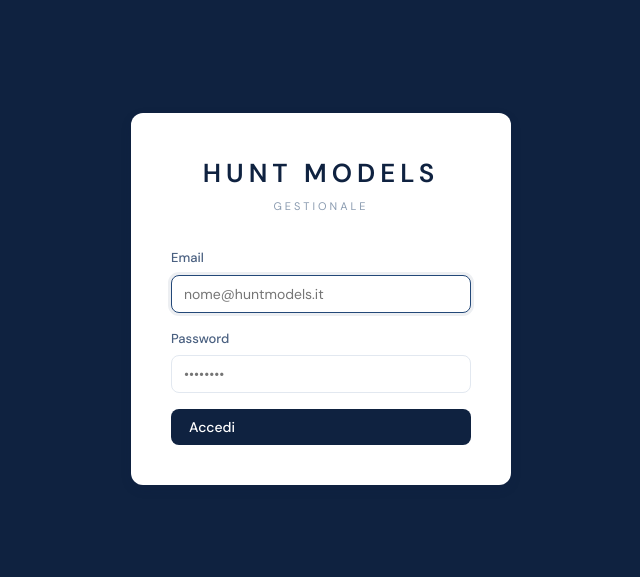
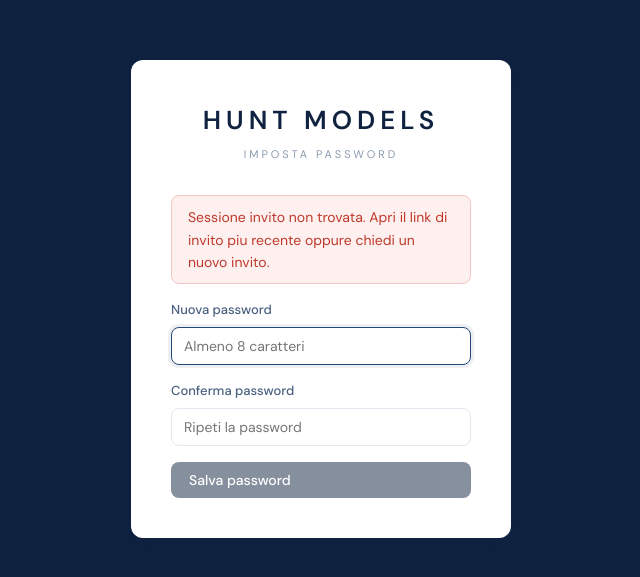
Before and after one commit to l1uk/agency-mgmt, a React (Vite) app: page /set-password in a window 1280 px wide. Before the commit this address led to /login. Shown: the part 101-678 px from the top of the page, without its empty margins (319-959 px from the left). Built offline with nearby package versions, Linux system fonts and the light colour scheme; no server answers.

Commit message:
Fix set password

```diff
--- a/src/App.jsx
+++ b/src/App.jsx
@@ -1,5 +1,4 @@
-import { BrowserRouter, Routes, Route, Navigate, useLocation, useNavigate } from 'react-router-dom'
-import { useEffect } from 'react'
+import { BrowserRouter, Routes, Route, Navigate, useLocation } from 'react-router-dom'
 import { useAuth } from './hooks/useAuth'
 import Layout from './components/Layout'
 import Login from './pages/Login'
@@ -14,10 +13,7 @@
 import SetPassword from './pages/SetPassword'
 
 function InviteRecoveryRedirect() {
-  const navigate = useNavigate()
   const location = useLocation()
-
-  useEffect(() => {
   const query = new URLSearchParams(location.search)
   const hashRaw = window.location.hash.startsWith('#')
     ? window.location.hash.slice(1)
@@ -26,11 +22,14 @@
 
   const type = query.get('type') || hash.get('type')
   const isInviteOrRecovery = type === 'invite' || type === 'recovery'
+  const hasAuthTokens = hash.has('access_token') || hash.has('refresh_token')
+  const shouldRedirectToSetPassword =
+    location.pathname !== '/set-password' &&
+    (isInviteOrRecovery || hasAuthTokens)
 
-    if (isInviteOrRecovery && location.pathname !== '/set-password') {
-      navigate('/set-password', { replace: true })
+  if (shouldRedirectToSetPassword) {
+    return <Navigate to={`/set-password${location.search}${location.hash}`} replace />
   }
-  }, [location.pathname, location.search, navigate])
 
   return null
 }
--- a/src/pages/SetPassword.jsx
+++ b/src/pages/SetPassword.jsx
@@ -16,14 +16,15 @@
   const [success, setSuccess] = useState('')
   const [saving, setSaving] = useState(false)
 
-  useEffect(() => {
-    if (!loading && !user) navigate('/login', { replace: true })
-  }, [loading, user, navigate])
-
   const handleSubmit = async (e) => {
     e.preventDefault()
     setError('')
     setSuccess('')
+
+    if (!user) {
+      setError('Link non valido o scaduto. Richiedi un nuovo invito e riapri il link ricevuto via email.')
+      return
+    }
 
     if (password.length < 8) {
       setError('La password deve contenere almeno 8 caratteri.')
@@ -60,6 +61,11 @@
 
         {error && <div className="alert alert-error">{error}</div>}
         {success && <div className="alert alert-success">{success}</div>}
+        {!user && !success && (
+          <div className="alert alert-error">
+            Sessione invito non trovata. Apri il link di invito piu recente oppure chiedi un nuovo invito.
+          </div>
+        )}
 
         <form onSubmit={handleSubmit} className="form-grid">
           <div className="field">
@@ -83,7 +89,7 @@
               required
             />
           </div>
-          <button type="submit" className="btn btn-primary" disabled={saving}>
+          <button type="submit" className="btn btn-primary" disabled={saving || !user}>
             {saving ? 'Salvataggio...' : 'Salva password'}
           </button>
         </form>
```
Lines whose indentation alone changed are shown as unchanged.
